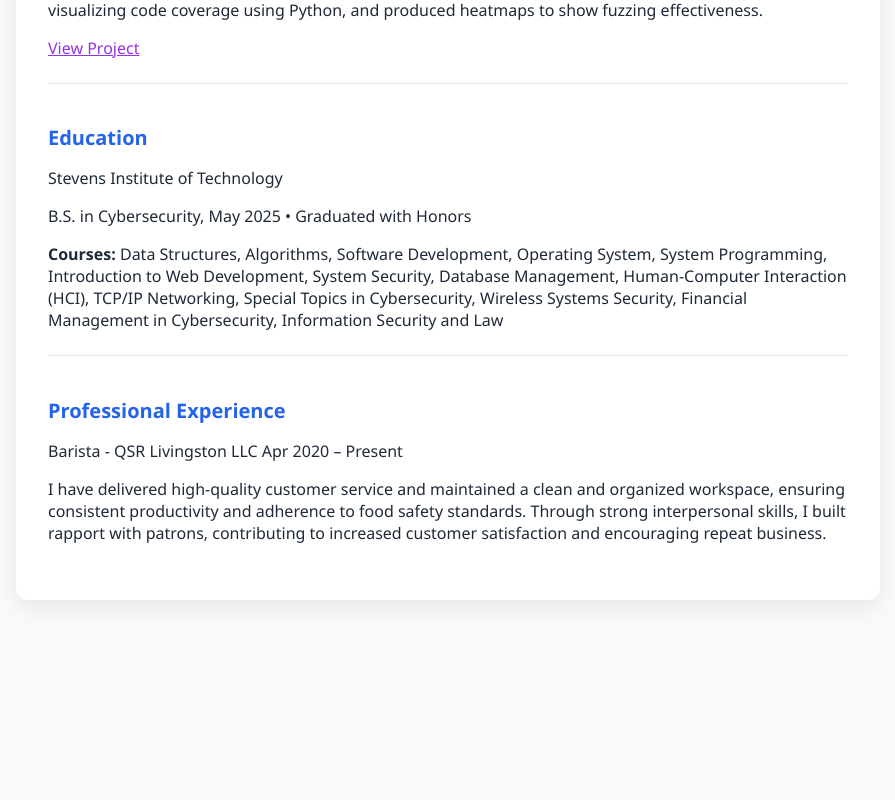
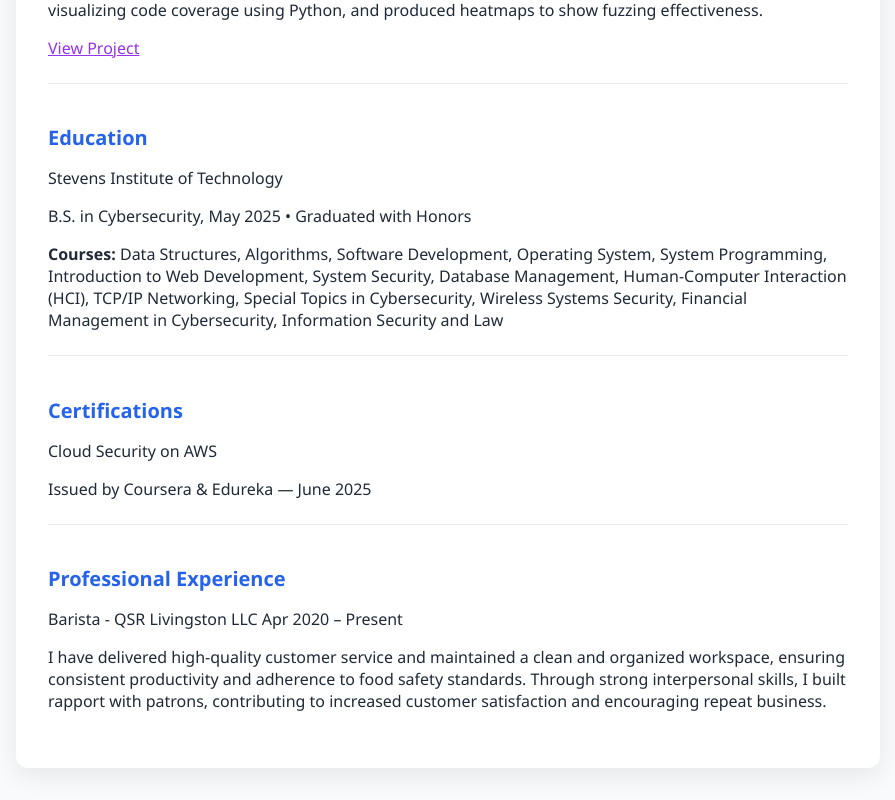
Before and after one commit to ap11103/About-Me, a React (Vite) app: page / in a window 1280 px wide. Shown: the part 1046-1846 px from the top of the page, without its empty margins (192-1087 px from the left). Before the commit the page ends 1678 px from the top, so only its background shows below. Built offline with nearby package versions, Linux system fonts and the light colour scheme.

Commit message:
certification update

```diff
--- a/src/Resume.jsx
+++ b/src/Resume.jsx
@@ -87,6 +87,16 @@
       </section>
 
       <section className="resume-section">
+        <h2 className="text-2xl font-semibold text-blue-600 mb-2 border-b border-gray-300 pb-1 uppercase">Certifications</h2>
+        <div className="mb-2">
+          <p className="font-semibold text-gray-800">Cloud Security on AWS</p>
+          <p className="text-sm text-gray-700 italic">
+            Issued by Coursera & Edureka — June 2025
+          </p>
+        </div>
+      </section>
+
+      <section className="resume-section">
         <h2 className="text-2xl font-semibold text-blue-600 mb-2 border-b border-gray-300 pb-1 uppercase">Professional Experience</h2>
         <p className="font-semibold text-gray-800">Barista - QSR Livingston LLC <span className="float-right text-sm font-normal text-gray-600">Apr 2020 – Present</span></p>
         <p className="text-sm text-gray-700 leading-relaxed mt-1">
```
Also changed, not shown: 1 other file (tests, documents, lock files or other folders).
